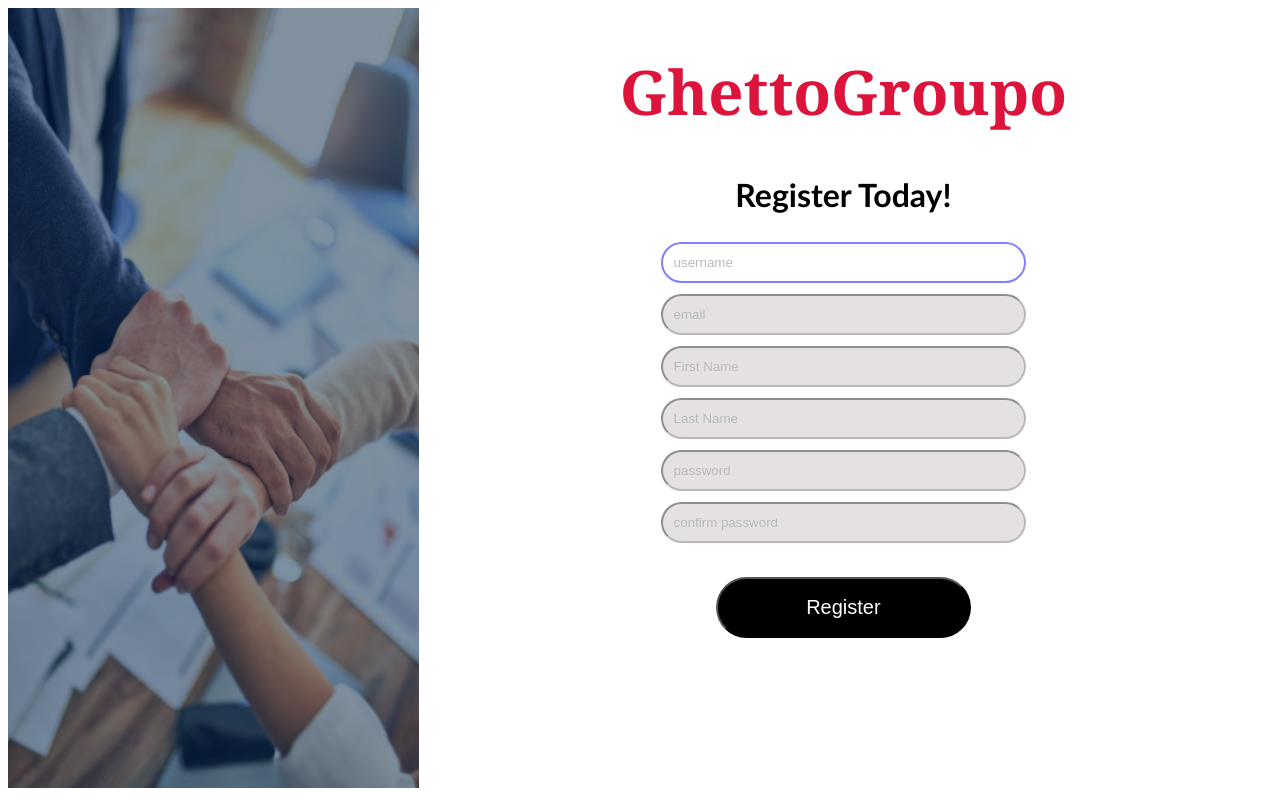
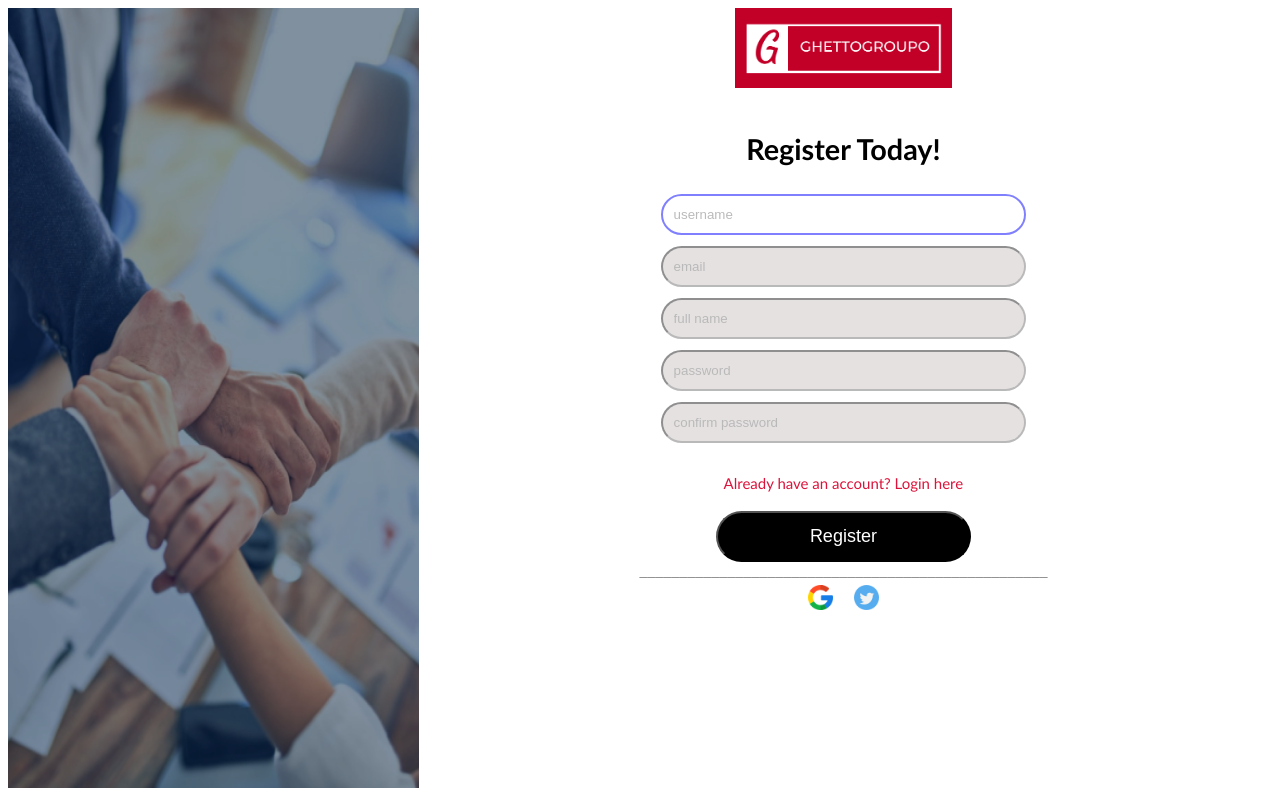
Before and after one commit to NethraGunti/Ghettogroupo, a Django app: page /register/ in a window 1280 px wide. Run offline with Django 3.2, Linux system fonts and the light colour scheme; some libraries are stand-ins or nearby versions.

Commit message:
added google auth

```diff
--- a/ghettogroupo/ghettogroupo/urls.py
+++ b/ghettogroupo/ghettogroupo/urls.py
@@ -18,8 +18,12 @@ from django.urls import path, include
 
 urlpatterns = [
     path('admin/', admin.site.urls),
+
+    path('accounts/', include('allauth.urls')),
+
     path('', include('general.urls')),
     path('', include('users.urls')),
     path('', include('ToDo.urls')),
     path('', include('groups.urls')),
+
 ]
--- a/ghettogroupo/users/forms.py
+++ b/ghettogroupo/users/forms.py
@@ -9,10 +9,9 @@ class UserRegistrationForm(UserCreationForm):
     password2 = forms.CharField(widget=forms.PasswordInput(attrs={'class':'input2', 'placeholder': 'confirm password'}))
     class Meta:
         model = User
-        fields = ['username', 'email', 'firstName', 'lastName', 'password1', 'password2']
+        fields = ['username', 'email', 'fullName', 'password1', 'password2']
         widgets={
             'username':forms.TextInput(attrs={'class':'input2', 'placeholder':'username'}),
             'email':forms.EmailInput(attrs={'class':'input2', 'placeholder': 'email'}),
-            'firstName':forms.TextInput(attrs={'class':'input2', 'placeholder':'First Name'}),
-            'lastName':forms.TextInput(attrs={'class':'input2', 'placeholder': 'Last Name'}),
+            'fullName':forms.TextInput(attrs={'class':'input2', 'placeholder':'full name'}),
         }
--- a/ghettogroupo/users/models.py
+++ b/ghettogroupo/users/models.py
@@ -56,10 +56,9 @@ OCCUPATIONS = [
 class User(AbstractUser):
     email = models.EmailField(_('Email Address'), unique=True)
     username = models.CharField(max_length=20, unique=True)
-    firstName = models.CharField(_("First Name"), max_length=20)
-    lastName = models.CharField(_("Last Name"), max_length=20, blank=True, null=True)
+    fullName = models.CharField(_("First Name"), max_length=20)
     USERNAME = 'username'
-    REQUIRED_FIELDS = ['email', 'firstName']
+    REQUIRED_FIELDS = ['email', 'fullName']
 
     class Meta:
         verbose_name = 'User'
--- a/ghettogroupo/users/static/css/auth.css
+++ b/ghettogroupo/users/static/css/auth.css
@@ -30,7 +30,7 @@ html{
 }
 
 .group1{
-    margin-top: 4%;
+    margin-top: 3%;
 }
 /* .group2{
     margin-top: 20px;
@@ -64,6 +64,7 @@ a{
     color: crimson;
     text-decoration: none;
     font-family: 'Gill Sans', 'Gill Sans MT', Calibri, 'Trebuchet MS', sans-serif;
+    font-size: 15px;
 }
 .foot-lnk{
     margin-top: 50px;
@@ -71,11 +72,11 @@ a{
 }
 
 .button{
-    margin-top: 4%;
+    margin-top: 2%;
     background-color: black;
     color: white;
-    font-size: 20px;
-    padding: 17px;
+    font-size: 18px;
+    padding: 13px;
     border-radius: 50px;
     width: 30%;
 }
@@ -85,3 +86,9 @@ a{
     border: 2px solid black;
     color: black;
 }
+
+.ghetto{
+    height: 100px;
+    width: 300px;
+    margin: 0 auto;
+}
--- a/ghettogroupo/users/templates/users/register.html
+++ b/ghettogroupo/users/templates/users/register.html
@@ -1,4 +1,7 @@
 {% load static %}
+{% load socialaccount %}
+{% providers_media_js %}
+
 <!DOCTYPE html>
 <html lang="en">
 <head>
@@ -13,8 +16,11 @@
         <div class="image-wrapper">
         </div>
         <div class="info">
-            <h1 style="font-weight: bold; color: crimson; font-size: 385%;font-family: Georgia, 'Times New Roman', Times, serif;">GhettoGroupo</h1>
-            <h1 style="font-size: 200%%; margin-top: 2%; margin-bottom: 0; font-family: 'Gill Sans', 'Gill Sans MT', Calibri, 'Trebuchet MS', sans-serif;"> Register Today!</h1>
+            <div class="ghetto">
+                <img src="../../static/img/logo_red.png" alt="ghetto" style="height: 80px; margin: 0 auto;">
+            </div>
+            <!-- <h1 style="font-weight: bold; color: crimson; font-size: 385%;font-family: Georgia, 'Times New Roman', Times, serif;">GhettoGroupo</h1> -->
+            <h2 style="font-size: 180%; margin-top: 1   %; margin-bottom: 0; font-family: 'Gill Sans', 'Gill Sans MT', Calibri, 'Trebuchet MS', sans-serif;"> Register Today!</h2>
             <div class="form-div">
                 {% if form.errors %}
                         <p style="color: red">An error has occured! Try again!</p>
@@ -29,13 +35,27 @@
 								<p style="color: red">{{ error }}</p>
 							{% endfor %}
 						</div>
-					{% endfor %}
+                    {% endfor %}
+                    <div class="foot-lnk" style="margin-top: 1%">
+                        {# <a href="{%url 'password_reset'%}">forgot password?</a>#}
+                         <br>
+                         <a href="{% url 'login' %}">Already have an account? Login here</a>
+                     </div>
 					<div class="group">
 					  <button type="submit" class="button" >Register</button>
 					</div>
 				</form>
-	        </div>
-
+            </div>
+            <div>
+                <span style="color: gray;">___________________________________________________</span>
+                <br>
+                <a href="{% provider_login_url 'google' %}">
+                    <img src="../../static/img/google.png" alt="google" style="height: 25px; margin-top: 5px;">
+                    &emsp13;
+                    &emsp13;
+                    <img src="../../static/img/twitter.png" alt="google" style="height: 25px; margin-top: 5px;">
+                </a>
+            </div>
         </div>
     </div>
     <script>
```
Also changed, not shown: ghettogroupo/ghettogroupo/settings.py (+28 -0 lines), ghettogroupo/users/templates/users/login.html (+20 -6 lines), ghettogroupo/general/static/img/img1.jpg (deleted), ghettogroupo/general/static/img/img2.jpg (deleted), ghettogroupo/general/static/img/img3.jpg (deleted), ghettogroupo/general/static/img/img4.jpg (deleted), ghettogroupo/users/migrations/0002_auto_20201111_2321.py (added), ghettogroupo/users/static/img/google.png (added), ghettogroupo/users/static/img/logo_black.png (added), ghettogroupo/users/static/img/logo_red.png (added), ghettogroupo/users/static/img/twitter.png (added).
